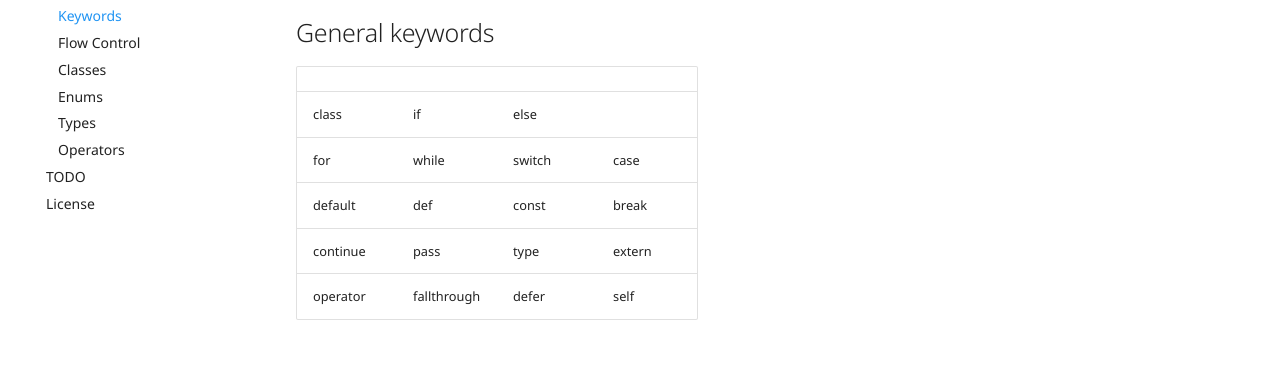
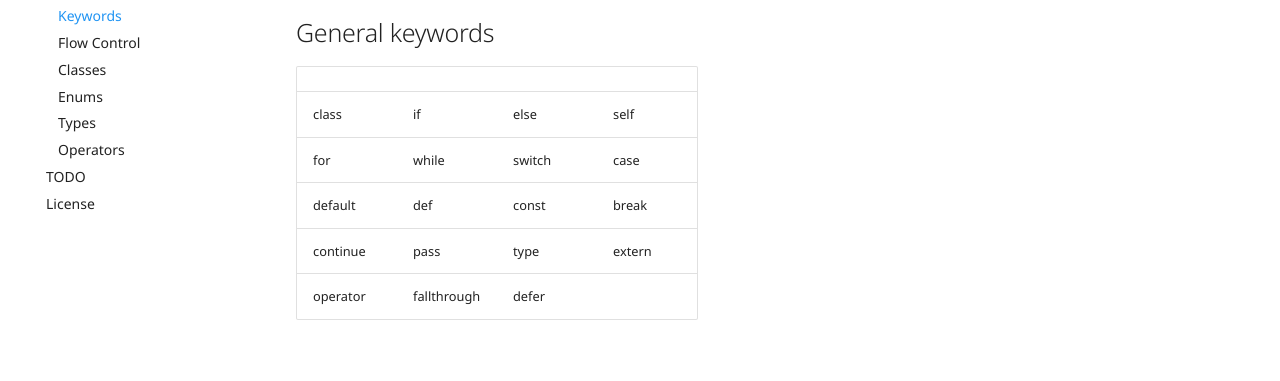
Before and after one commit to alinalihassan/pyLesma, an MkDocs documentation site: the page built from docs/features/keywords.md, in a window 1280 px wide and 1351 px high. Shown: the part 230-611 px from the top of the window. Built offline with MkDocs 1.6.1 and Material for MkDocs 9.7.7, drawn with Linux system fonts in a browser that asks for light colours; comment, search, counter and statistics services are not loaded.

```diff
--- a/docs/features/keywords.md
+++ b/docs/features/keywords.md
@@ -4,11 +4,11 @@ For reference, here are all the keywords categorized by type.
 
 |   |   |   |   |
 |---|---|---|---|
-| class | if | else |
+| class | if | else | self |
 | for | while | switch | case |
 | default | def | const | break |
 | continue | pass | type | extern |
-| operator | fallthrough | defer | self |
+| operator | fallthrough | defer |
 
 ## Constant keywords
 
--- a/mkdocs.yml
+++ b/mkdocs.yml
@@ -33,8 +33,10 @@ theme:
   font:
     text: 'Noto Sans'
     code: 'Roboto Mono'
-  logo:
-    icon: 'book'
+  icon:
+    logo: material/book
+  features:
+    - instant
 
 markdown_extensions:
   - admonition
```
Also changed, not shown: README.md (+1 -1 lines), docs/index.md (+1 -1 lines), requirements.txt (+6 -1 lines).
